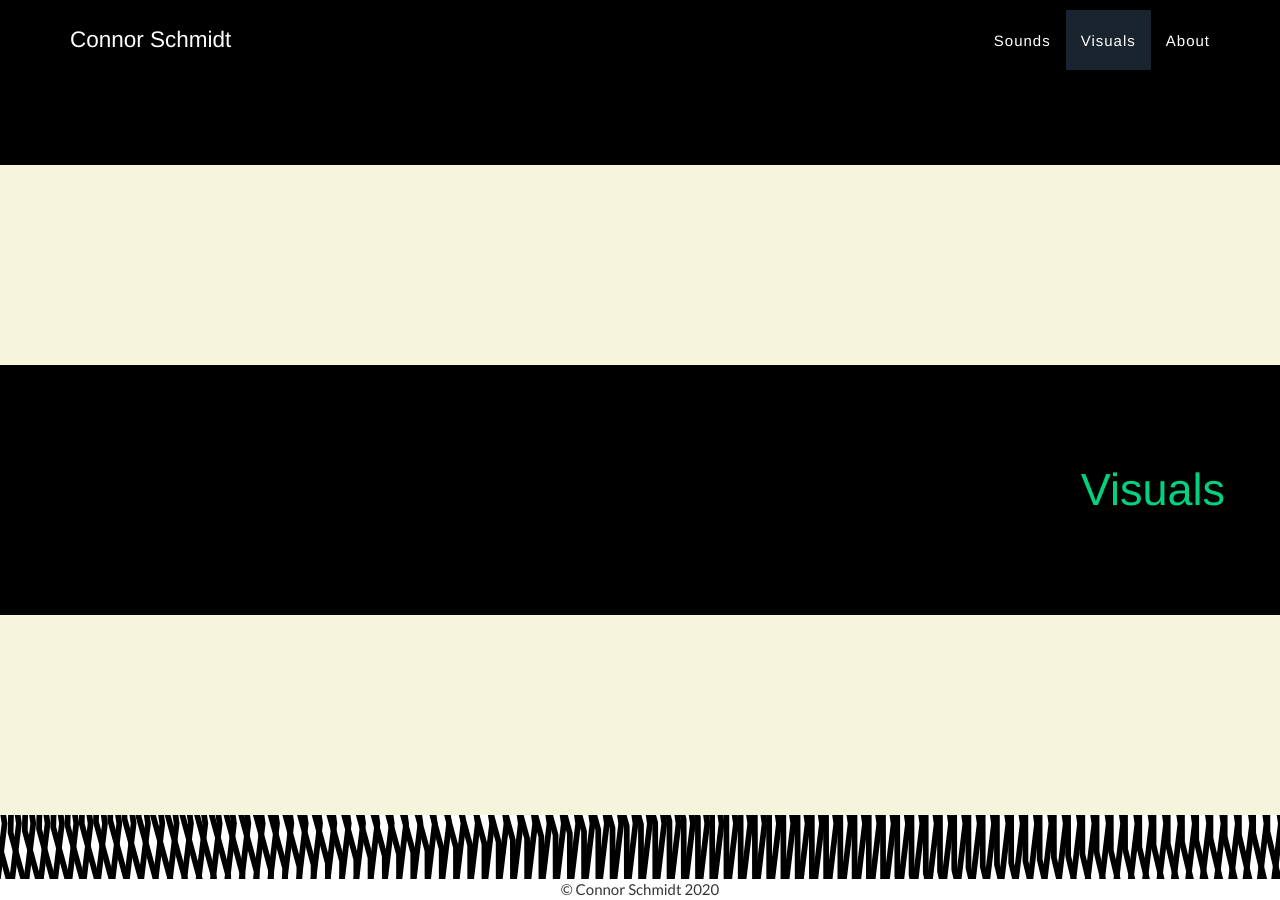
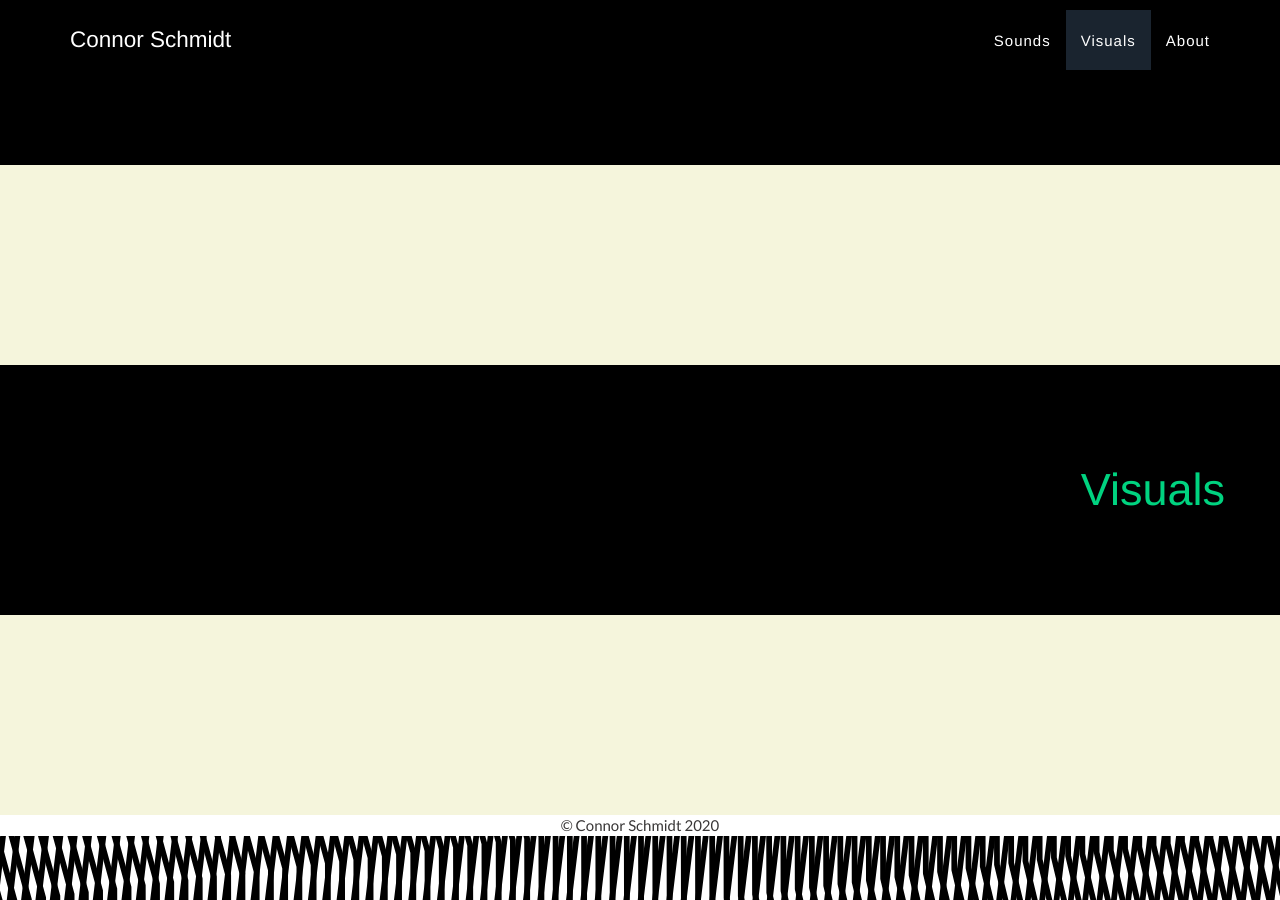
Before and after one commit to yukonnor/yukonnor.github.io, a Jekyll site: the page built from index.html, in a window 1280 px wide and 900 px high, scrolled down 683 px. Built offline with Jekyll 4.4.1, drawn with Linux system fonts in a browser that asks for light colours.

Commit message:
Update default.html

```diff
--- a/_layouts/default.html
+++ b/_layouts/default.html
@@ -8,10 +8,7 @@
     <section class="spacing"></section>
     {% include visuals.html %}
     <section class="spacing"></section>
-    <div>
-        <br>
-        <br>
-        <br>
+    <div class="bottom-o-page">
     </div>
     {% include footer.html %}
     {% include modals.html %}
```
